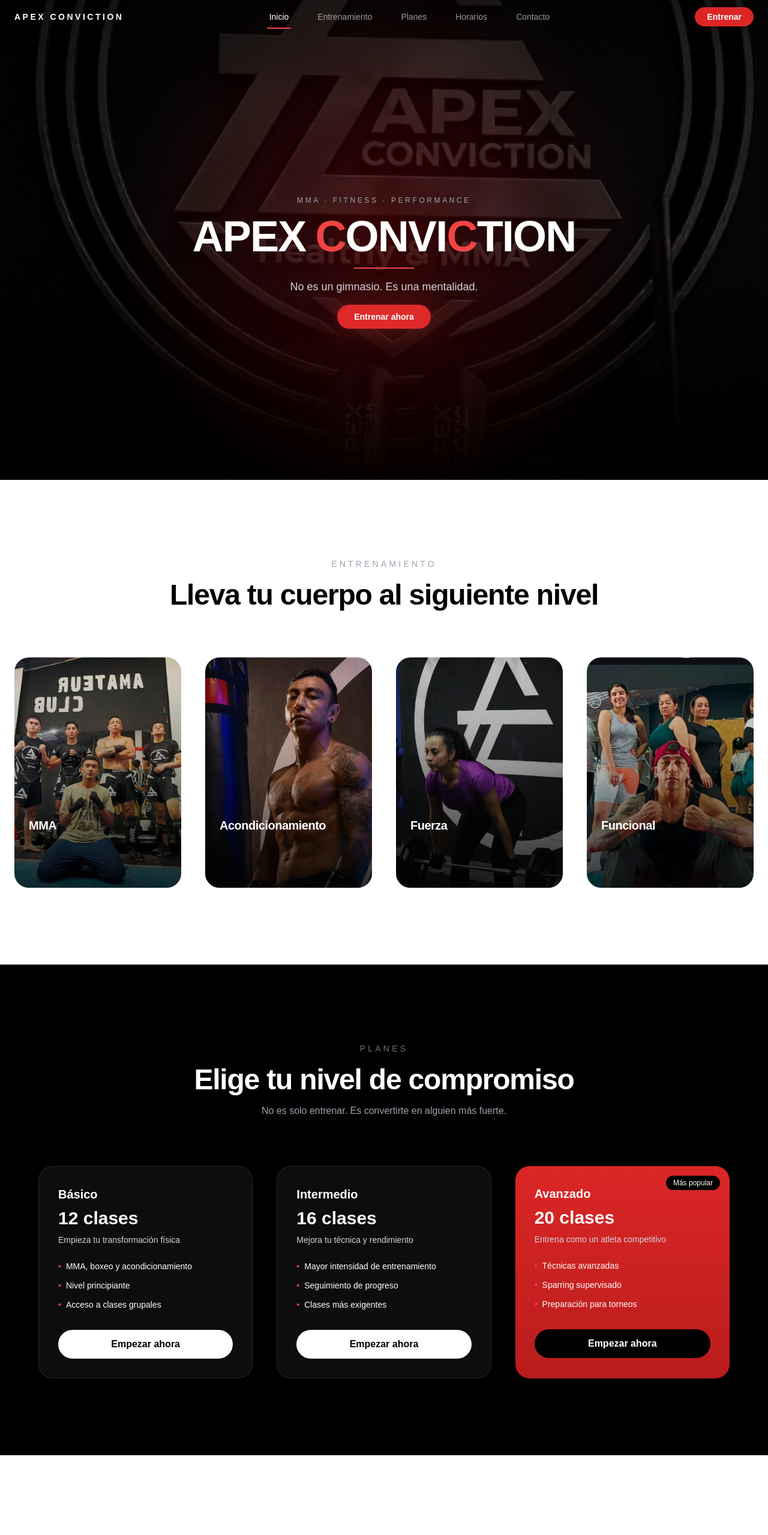
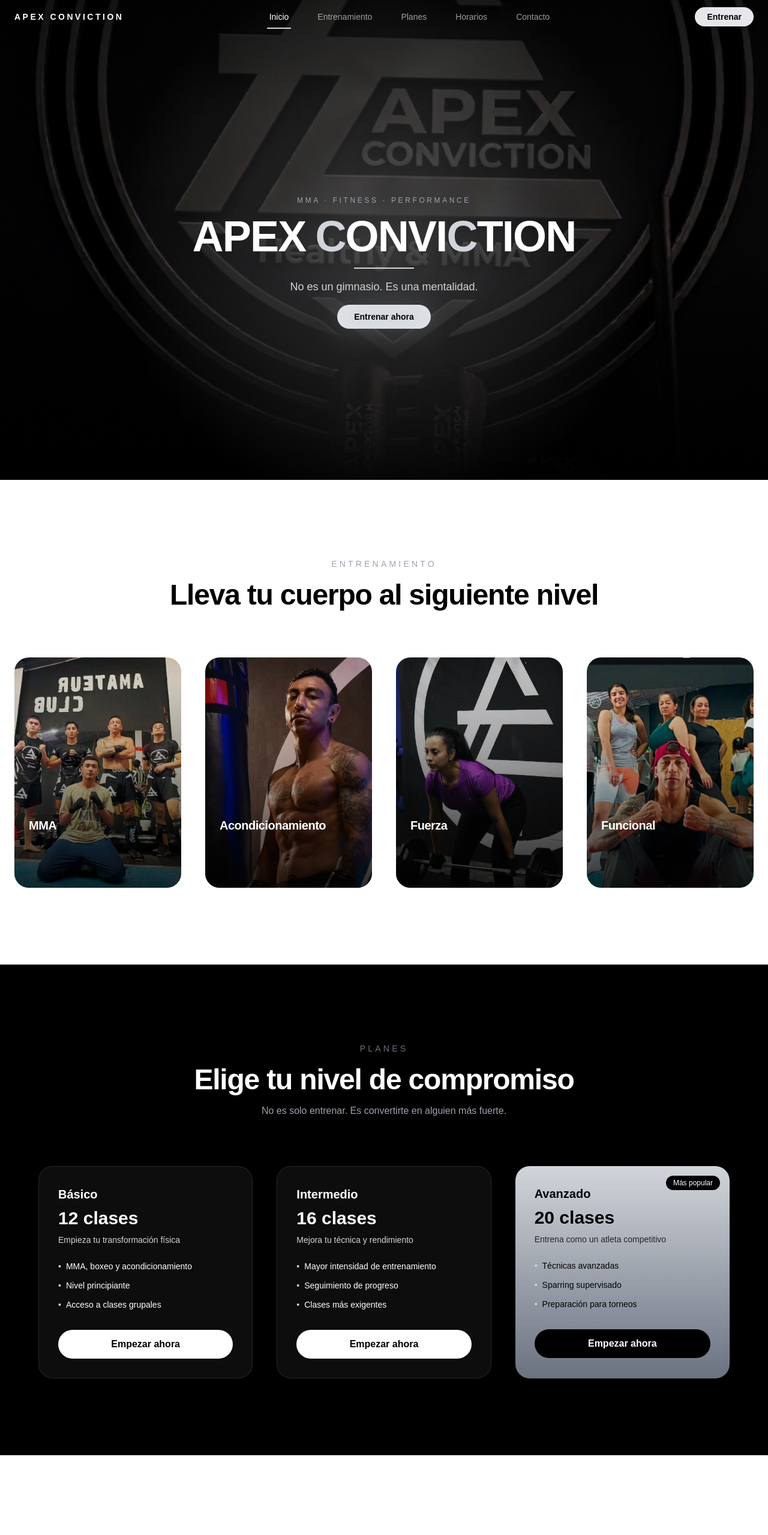
Before and after one commit to Ju4nC4rden4s/apex-conviction, a React (Vite) app: page / in a window 1280 px wide. Shown: the top 2559 px of the page at 60% size. Built offline with nearby package versions, Linux system fonts and the light colour scheme.

Commit message:
cambio colores y añadir normas

```diff
--- a/src/components/Hero.jsx
+++ b/src/components/Hero.jsx
@@ -48,10 +48,10 @@ function Hero() {
       {/* OVERLAY */}
       <div className="absolute inset-0 bg-gradient-to-b from-black/90 via-black/70 to-black" />
 
-      {/* GLOW */}
+      {/* GLOW (ANTES ROJO → AHORA GRIS BRILLANTE) */}
       <motion.div
         style={{ opacity }}
-        className="absolute inset-0 bg-[radial-gradient(circle_at_center,rgba(255,0,0,0.2),transparent_60%)]"
+        className="absolute inset-0 bg-[radial-gradient(circle_at_center,rgba(200,200,200,0.25),transparent_60%)]"
       />
 
       {/* CONTENIDO */}
@@ -81,7 +81,7 @@ function Hero() {
               }}
               className={`${
                 letter === " " ? "mx-1 md:mx-2" : ""
-              } ${letter === "C" ? "text-red-500" : ""}`}
+              } ${letter === "C" ? "text-gray-300" : ""}`}
             >
               {letter}
             </motion.span>
@@ -92,7 +92,7 @@ function Hero() {
           initial={{ width: 0 }}
           animate={{ width: isMobile ? "60px" : "100px" }}
           transition={{ delay: 0.6 }}
-          className="h-[2px] bg-red-500 mt-4"
+          className="h-[2px] bg-gray-300 mt-4"
         />
 
         <motion.p
@@ -115,9 +115,9 @@ function Hero() {
             onMouseMove={handleMove}
             onMouseLeave={reset}
             href="https://wa.me/573024221645?text=Hola%2C%20quiero%20entrenar%20en%20APEX%20CONVICTION"
-            className="relative px-7 py-3 rounded-full font-semibold text-white bg-red-600 overflow-hidden group text-sm active:scale-95"
+            className="relative px-7 py-3 rounded-full font-semibold text-black bg-gray-200 overflow-hidden group text-sm active:scale-95"
           >
-            <span className="absolute inset-0 bg-red-500 blur-xl opacity-30 group-hover:opacity-60 transition"></span>
+            <span className="absolute inset-0 bg-gray-400 blur-xl opacity-30 group-hover:opacity-60 transition"></span>
 
             <span className="relative z-10">
               Entrenar ahora
--- a/src/components/Horarios.jsx
+++ b/src/components/Horarios.jsx
@@ -33,7 +33,6 @@ const horarios = [
   },
 ];
 
-// 🔥 GENERAR LINK
 const generarLink = (dia, hora) => {
   const mensaje = `Hola, quiero reservar el ${dia} a las ${hora} en APEX CONVICTION`;
   return `https://wa.me/573024221645?text=${encodeURIComponent(mensaje)}`;
@@ -74,7 +73,6 @@ function Horarios() {
             className="rounded-3xl border border-gray-200 p-5 md:p-6 bg-white shadow-sm"
           >
 
-            {/* DIA */}
             <h3 className="text-lg md:text-xl font-semibold mb-3">
               {item.dia}
             </h3>
@@ -116,7 +114,7 @@ function Horarios() {
                       rel="noopener noreferrer"
                       className={`px-4 py-2 rounded-full text-xs md:text-sm transition active:scale-95 ${
                         hora.includes("MMA")
-                          ? "bg-red-100 text-red-600 hover:bg-red-600 hover:text-white"
+                          ? "bg-gray-300 text-black hover:bg-black hover:text-white"
                           : "bg-gray-100 hover:bg-black hover:text-white"
                       }`}
                     >
--- a/src/components/Navbar.jsx
+++ b/src/components/Navbar.jsx
@@ -14,7 +14,6 @@ function Navbar() {
   const [scrolled, setScrolled] = useState(false);
   const [open, setOpen] = useState(false);
 
-  // Detectar sección activa
   useEffect(() => {
     const sections = document.querySelectorAll("section");
 
@@ -34,7 +33,6 @@ function Navbar() {
     return () => observer.disconnect();
   }, []);
 
-  // Detectar scroll
   useEffect(() => {
     const handleScroll = () => {
       setScrolled(window.scrollY > 50);
@@ -72,7 +70,7 @@ function Navbar() {
                   className={`relative px-1 py-1 transition-colors duration-300 ${
                     active === item.link
                       ? "text-white"
-                      : "text-white/60 hover:text-white"
+                      : "text-white/60 hover:text-gray-300"
                   }`}
                 >
                   {item.name}
@@ -80,7 +78,7 @@ function Navbar() {
                   {active === item.link && (
                     <motion.span
                       layoutId="activeIndicator"
-                      className="absolute left-0 -bottom-2 h-[2px] w-full bg-red-500"
+                      className="absolute left-0 -bottom-2 h-[2px] w-full bg-gray-300"
                     />
                   )}
                 </a>
@@ -94,7 +92,7 @@ function Navbar() {
               href="https://wa.me/573024221645?text=Hola%2C%20quiero%20entrenar%20en%20APEX%20CONVICTION"
               target="_blank"
               rel="noopener noreferrer"
-              className="px-5 py-2 rounded-full bg-red-600 text-sm font-semibold hover:bg-red-700 transition shadow-lg"
+              className="px-5 py-2 rounded-full bg-gray-200 text-black text-sm font-semibold hover:bg-gray-300 transition shadow-lg"
             >
               Entrenar
             </a>
@@ -139,7 +137,7 @@ function Navbar() {
                 key={item.name}
                 href={item.link}
                 onClick={() => setOpen(false)}
-                className="hover:text-red-500 transition"
+                className="hover:text-gray-300 transition"
               >
                 {item.name}
               </a>
@@ -149,7 +147,7 @@ function Navbar() {
             <a
               href="https://wa.me/573024221645?text=Hola%2C%20quiero%20entrenar%20en%20APEX%20CONVICTION"
               onClick={() => setOpen(false)}
-              className="mt-6 px-6 py-3 rounded-full bg-red-600 text-lg font-semibold"
+              className="mt-6 px-6 py-3 rounded-full bg-gray-200 text-black text-lg font-semibold"
             >
               Entrenar ahora
             </a>
--- a/src/components/Planes.jsx
+++ b/src/components/Planes.jsx
@@ -40,7 +40,6 @@ const planes = [
   },
 ];
 
-// 🔥 ORDENAR: destacado primero en mobile
 const ordenarPlanes = () => {
   const destacado = planes.find(p => p.destacado);
   const otros = planes.filter(p => !p.destacado);
@@ -74,7 +73,7 @@ function Planes() {
         </p>
       </motion.div>
 
-      {/* MOBILE: STACK */}
+      {/* MOBILE */}
       <div className="flex flex-col gap-6 md:hidden max-w-md mx-auto">
 
         {planesOrdenados.map((plan, i) => (
@@ -85,13 +84,13 @@ function Planes() {
             transition={{ delay: i * 0.1 }}
             className={`relative rounded-3xl p-6 transition ${
               plan.destacado
-                ? "bg-gradient-to-b from-red-600 to-red-700 shadow-xl"
+                ? "bg-gradient-to-b from-gray-300 to-gray-500 text-black shadow-xl"
                 : "bg-white/5 border border-white/10"
             }`}
           >
 
             {plan.destacado && (
-              <span className="absolute top-3 right-3 text-[10px] bg-black px-2 py-1 rounded-full">
+              <span className="absolute top-3 right-3 text-[10px] bg-black text-white px-2 py-1 rounded-full">
                 Más popular
               </span>
             )}
@@ -104,14 +103,14 @@ function Planes() {
               {plan.precio}
             </p>
 
-            <p className="text-gray-300 mb-4 text-xs">
+            <p className={`mb-4 text-xs ${plan.destacado ? "text-black/80" : "text-gray-300"}`}>
               {plan.descripcion}
             </p>
 
             <ul className="text-xs space-y-2 mb-5">
               {plan.detalles.map((d, idx) => (
                 <li key={idx} className="flex gap-2">
-                  <span className="text-red-500">•</span>
+                  <span className="text-gray-300">•</span>
                   <span>{d}</span>
                 </li>
               ))}
@@ -123,7 +122,7 @@ function Planes() {
               )}`}
               className={`block text-center py-2 rounded-full text-sm font-semibold ${
                 plan.destacado
-                  ? "bg-black"
+                  ? "bg-black text-white"
                   : "bg-white text-black"
               }`}
             >
@@ -135,7 +134,7 @@ function Planes() {
 
       </div>
 
-      {/* DESKTOP GRID */}
+      {/* DESKTOP */}
       <div className="hidden md:grid grid-cols-3 gap-10 max-w-6xl mx-auto">
 
         {planes.map((plan, i) => (
@@ -147,13 +146,13 @@ function Planes() {
             whileHover={{ y: -10 }}
             className={`relative rounded-3xl p-8 ${
               plan.destacado
-                ? "bg-gradient-to-b from-red-600 to-red-700 shadow-2xl scale-105"
+                ? "bg-gradient-to-b from-gray-300 to-gray-500 text-black shadow-2xl scale-105"
                 : "border border-white/10 bg-white/5"
             }`}
           >
 
             {plan.destacado && (
-              <span className="absolute top-4 right-4 text-xs bg-black px-3 py-1 rounded-full">
+              <span className="absolute top-4 right-4 text-xs bg-black text-white px-3 py-1 rounded-full">
                 Más popular
               </span>
             )}
@@ -166,14 +165,14 @@ function Planes() {
               {plan.precio}
             </p>
 
-            <p className="text-gray-300 mb-6 text-sm">
+            <p className={`mb-6 text-sm ${plan.destacado ? "text-black/80" : "text-gray-300"}`}>
               {plan.descripcion}
             </p>
 
             <ul className="text-sm space-y-3 mb-8">
               {plan.detalles.map((d, idx) => (
                 <li key={idx} className="flex gap-2">
-                  <span className="text-red-500">•</span>
+                  <span className="text-gray-300">•</span>
                   <span>{d}</span>
                 </li>
               ))}
@@ -185,7 +184,7 @@ function Planes() {
               )}`}
               className={`block text-center py-3 rounded-full font-semibold ${
                 plan.destacado
-                  ? "bg-black"
+                  ? "bg-black text-white"
                   : "bg-white text-black"
               }`}
             >
--- a/src/components/Servicios.jsx
+++ b/src/components/Servicios.jsx
@@ -45,7 +45,7 @@ function Servicios() {
         </h2>
       </motion.div>
 
-      {/* MOBILE: SCROLL HORIZONTAL */}
+      {/* MOBILE */}
       <div className="flex gap-4 overflow-x-auto pb-4 md:hidden snap-x snap-mandatory">
 
         {servicios.map((item, i) => (
@@ -80,7 +80,7 @@ function Servicios() {
 
       </div>
 
-      {/* DESKTOP GRID */}
+      {/* DESKTOP */}
       <div className="hidden md:grid grid-cols-2 lg:grid-cols-4 gap-10 max-w-7xl mx-auto">
 
         {servicios.map((item, i) => (
@@ -114,7 +114,8 @@ function Servicios() {
                 {item.descripcion}
               </p>
 
-              <div className="w-0 h-[2px] bg-red-500 mt-4 group-hover:w-10 transition-all duration-500"></div>
+              {/* LÍNEA ANIMADA → GRIS */}
+              <div className="w-0 h-[2px] bg-gray-300 mt-4 group-hover:w-10 transition-all duration-500"></div>
 
             </div>
 
```
Also changed, not shown: src/components/Contacto.jsx (+4 -4 lines), src/components/Footer.jsx (+22 -4 lines), 1 other file (tests, documents, lock files or other folders).
